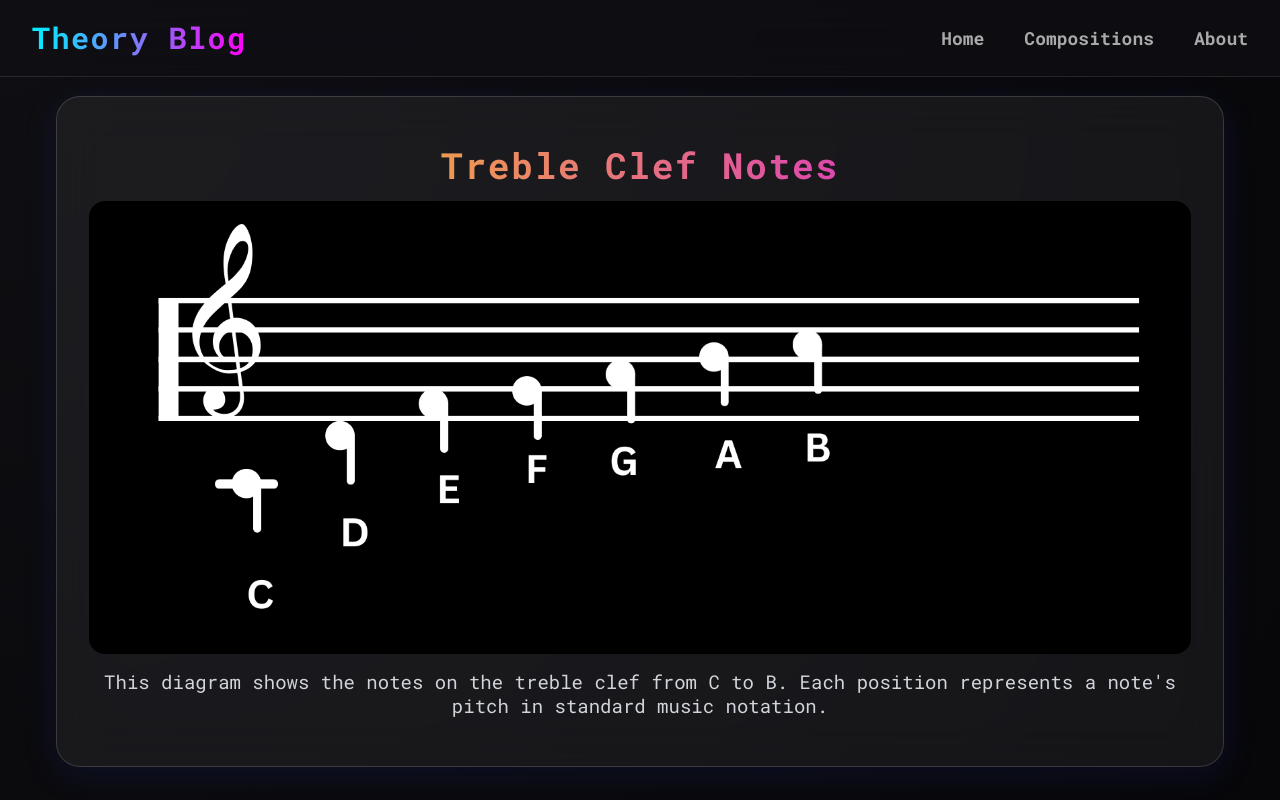
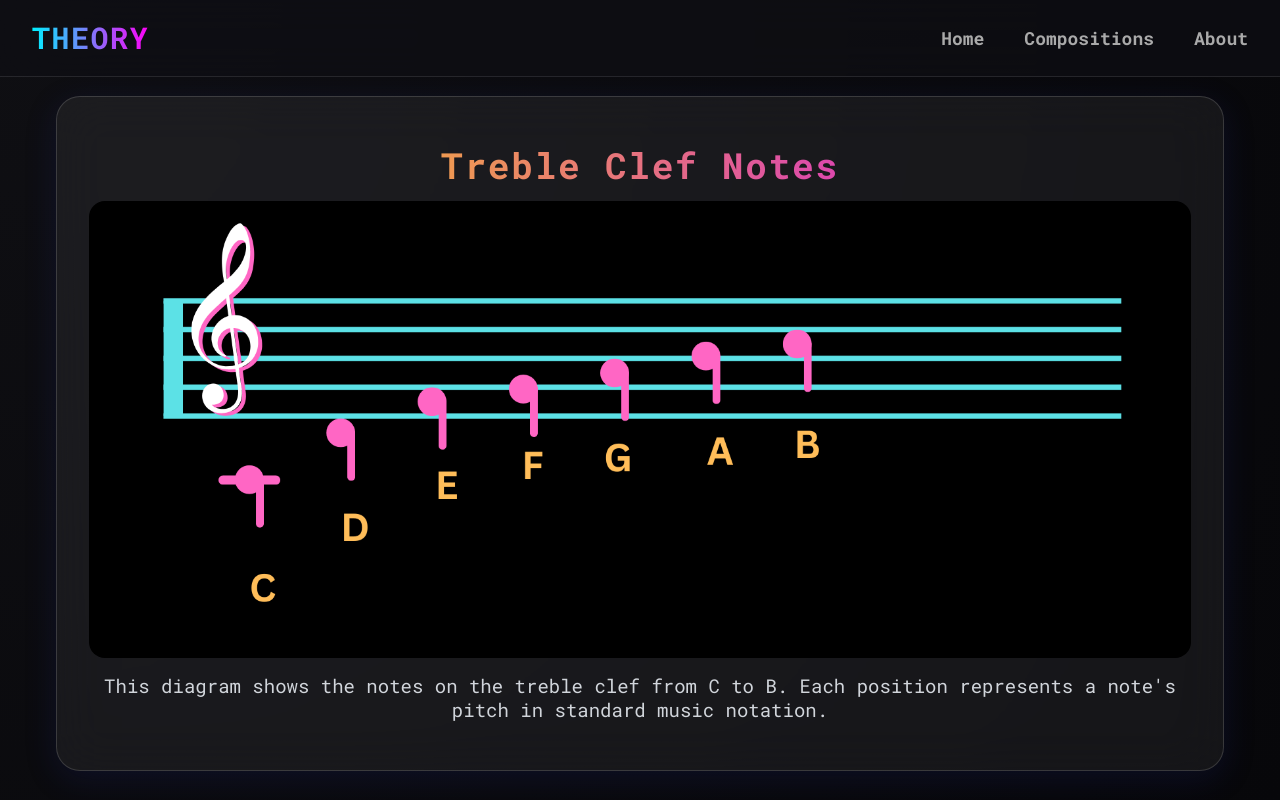
Before and after one commit to Programmingmonth/MusicBlog, a Django app: page /theory/ in a window 1280 px wide. Run offline with Django 5.2, Linux system fonts and the light colour scheme; some libraries are stand-ins or nearby versions.

Commit message:
Initial commit

```diff
--- a/MusicBlog/web/templates/About.html
+++ b/MusicBlog/web/templates/About.html
@@ -94,7 +94,7 @@
     <!-- Navbar -->
     <nav class="px-8 py-5 flex justify-between items-center">
       <h1 class="text-3xl gradient-text select-none cursor-default">
-        About Blog
+        ABOUT
       </h1>
       <div class="flex space-x-10 text-lg">
         <a href="/">Home</a>
--- a/MusicBlog/web/templates/composition.html
+++ b/MusicBlog/web/templates/composition.html
@@ -94,7 +94,7 @@
     <!-- Navbar -->
     <nav class="px-8 py-5 flex justify-between items-center">
       <h1 class="text-3xl gradient-text select-none cursor-default">
-        Composition Blog
+        COMPOSITION
       </h1>
       <div class="flex space-x-10 text-lg">
         <a href="/">Home</a>
--- a/MusicBlog/web/templates/index.html
+++ b/MusicBlog/web/templates/index.html
@@ -181,7 +181,7 @@
     <!-- Navbar -->
     <nav class="px-8 py-5 flex justify-between items-center">
       <h1 class="text-3xl gradient-text select-none cursor-default">
-        Music Blog
+        MUSIC
       </h1>
       <div class="flex space-x-10 text-lg">
         <a href="/">Home</a>
--- a/MusicBlog/web/templates/piano.html
+++ b/MusicBlog/web/templates/piano.html
@@ -137,7 +137,7 @@
     <!-- Navbar -->
     <nav class="px-8 py-5 flex justify-between items-center">
       <h1 class="text-3xl gradient-text select-none cursor-default">
-        PINAO
+        PIANO
       </h1>
       <div class="flex space-x-10 text-lg">
         <a href="/">Home</a>
--- a/MusicBlog/web/templates/theory.html
+++ b/MusicBlog/web/templates/theory.html
@@ -114,7 +114,7 @@
     <!-- Navbar -->
     <nav class="px-8 py-5 flex justify-between items-center">
       <h1 class="text-3xl gradient-text select-none cursor-default">
-        Theory Blog
+        THEORY
       </h1>
       <div class="flex space-x-10 text-lg">
         <a href="/">Home</a>
@@ -127,7 +127,7 @@
     <main>
       <section class="glass welcome">
         <h2 class="text-4xl gradient-text2 mb-4">Treble Clef Notes</h2>
-        <img src="{% static 'image/Clef.png' %}" alt="Treble Clef Notes" class="theory-img mx-auto" />
+        <img src="{% static 'image/Sol.png' %}" alt="Treble Clef Notes" class="theory-img mx-auto" />
         <p class="mt-4 text-base text-gray-300" id="cnotes">
           This diagram shows the notes on the treble clef from C to B. Each
           position represents a note's pitch in standard music notation.
```
Also changed, not shown: MusicBlog/web/static/image/Clef.png (deleted), MusicBlog/web/static/image/Sol.png (added).
